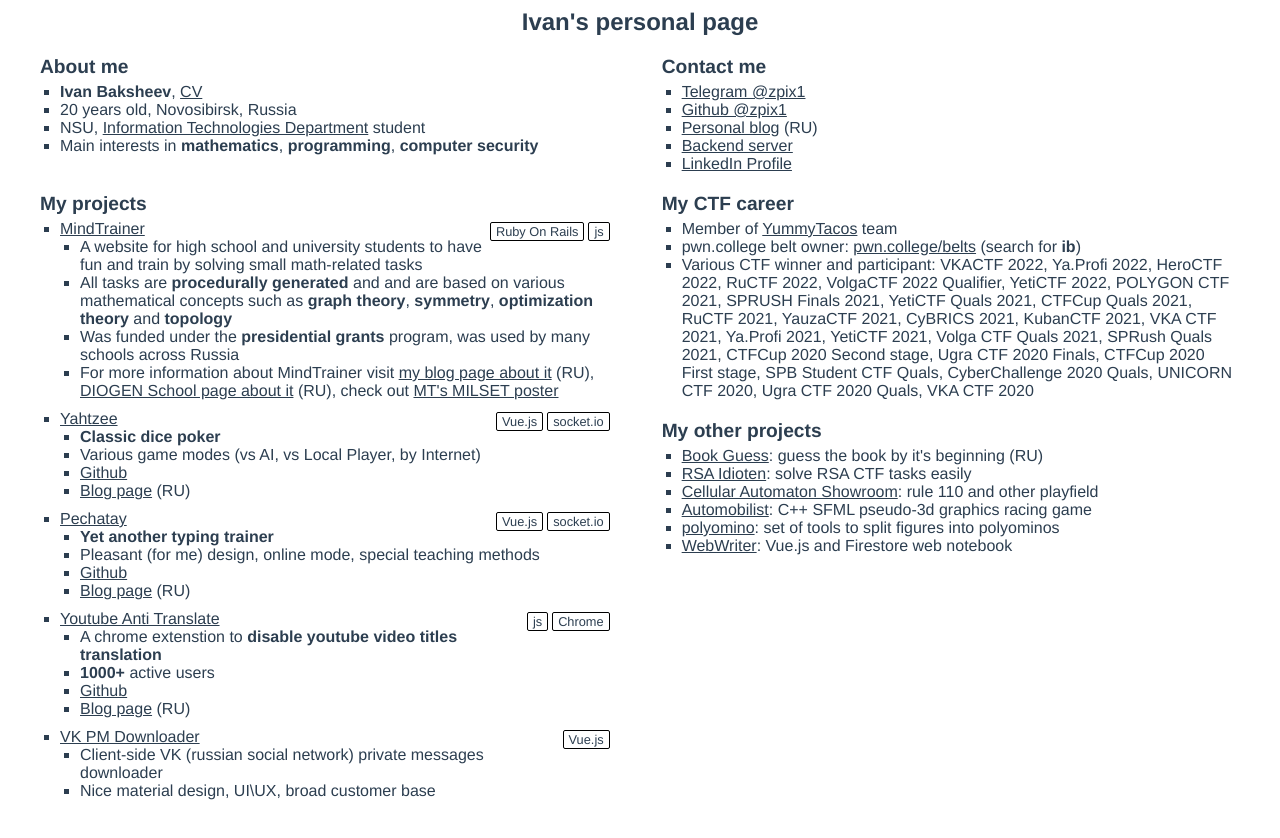
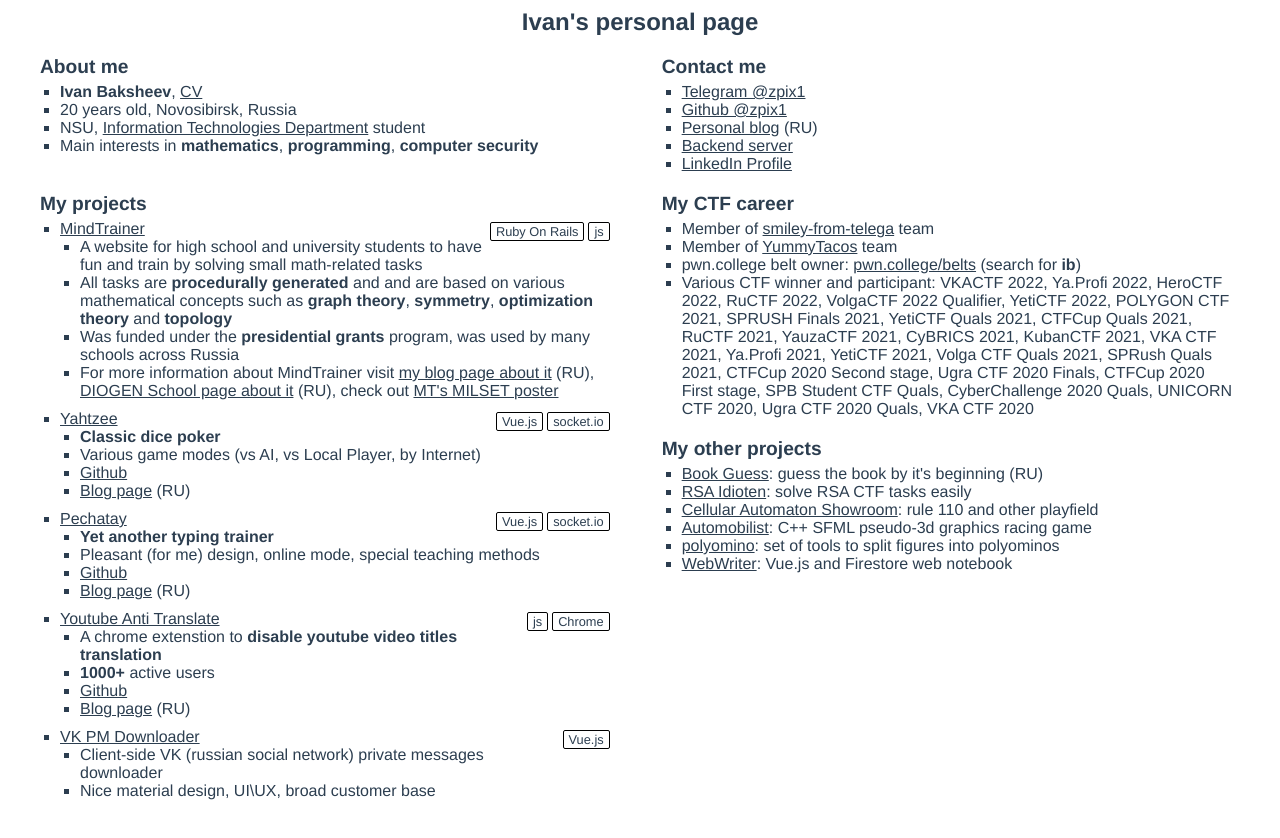
Before and after one commit to zpix1/about-me, a Next.js app: page / in a window 1280 px wide. Built offline with nearby package versions, Linux system fonts and the light colour scheme.

Commit message:
Add smiley-from-telega team

```diff
--- a/pages/index.js
+++ b/pages/index.js
@@ -93,6 +93,7 @@
           <div className="grid-element" style={{gridArea: 'ctf'}}>
             <div className="subheader">My CTF career</div>
             <ul>
+              <li>Member of <Url url="https://ctftime.org/team/193650">smiley-from-telega</Url> team</li>
               <li>Member of <Url url="https://ctftime.org/team/52908">YummyTacos</Url> team</li>
               <li>pwn.college belt owner: <Url url="https://pwn.college/belts">pwn.college/belts</Url> (search for <b>ib</b>)</li>
               <li>Various CTF winner and participant:{' '}
```
